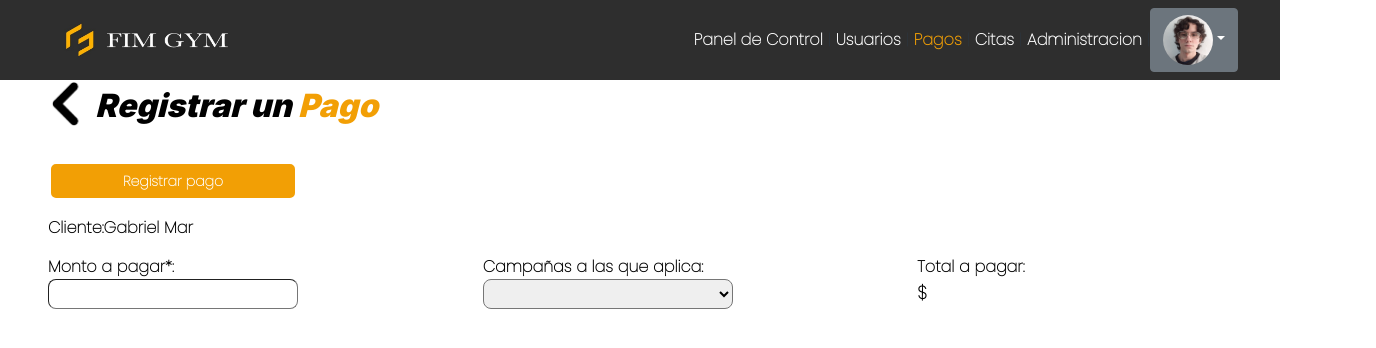
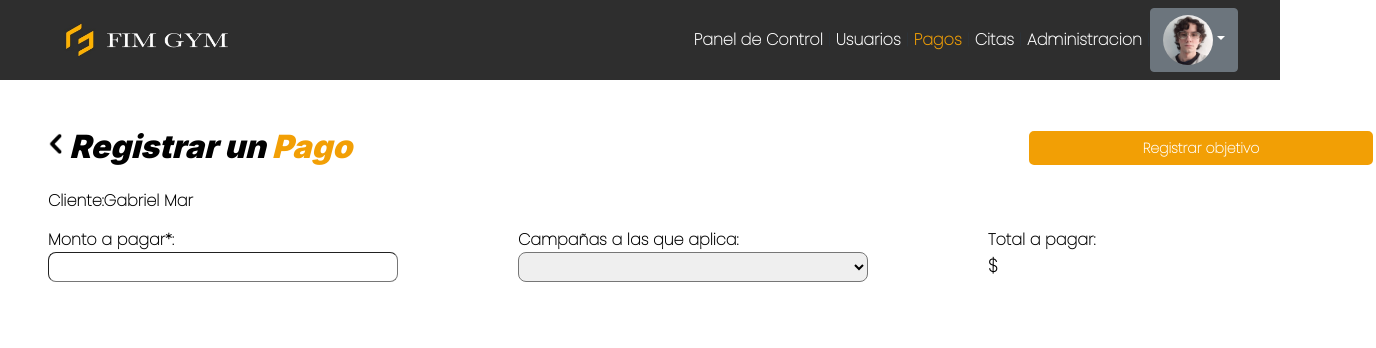
Before and after one commit to AxelDali/FYM-GYM-App-Web, a Vue app: page /pagos/registrar in a window 1280 px wide. Shown: the top 348 px of the page, 1376 px wide, since content can reach past the window. Built offline with nearby package versions, Linux system fonts and the light colour scheme.

Commit message:
Se cambian boton, titulo y select de pagos

```diff
--- a/src/components/MachineForm.vue
+++ b/src/components/MachineForm.vue
@@ -3,7 +3,7 @@
   <br>
   <div class="row align-items-start">
     <div class="col-md-6">
-      <router-link :to="{name: 'maquinas'}"><img src="../assets/back.png" id="back-md-6" style="width: 10%;"></router-link>
+      <router-link :to="{name: 'maquinas'}"><img src="../assets/back.png" id="back-md-6"></router-link>
       <h1 style="font-size:32px">Registrar un <span class="styleTitle"> Maquina</span></h1>
     </div>
     <div class="col-md-3">
--- a/src/components/ObjectiveForm.vue
+++ b/src/components/ObjectiveForm.vue
@@ -19,7 +19,7 @@
     </div>
     <div class="col">
       <label>Descripcion *</label><br>
-      <input v-model="newObjective.description" type="number" style="height:30px" >
+      <input v-model="newObjective.description" type="number" style="height:100px" >
     </div>
     <div class="col">
     </div>
--- a/src/components/PaymentForm.vue
+++ b/src/components/PaymentForm.vue
@@ -1,16 +1,15 @@
 <template>
-  <form @submit.prevent="">
+  <br>
+  <br>
   <div class="row align-items-start">
-      <div class="col align-items-start">
-        <router-link :to="{name: 'pagos'}">
-          <img src="../assets/back.png" id="imageBack">
-        </router-link>
+    <div class="col-md-6">
+      <router-link :to="{name: 'pagos'}"><img src="../assets/back.png" id="imageBack"></router-link>
       <h1 style="font-size:32px">Registrar un <span class="styleTitle"> Pago</span></h1>
     </div>
-      <div col="col">
+    <div class="col-md-3">
     </div>
-      <div class="col">
-        <button type="submit" id="buttonSubmit">Registrar pago</button>
+    <div class="col-md-3">
+      <button type="submit" id="buttonSubmit">Registrar objetivo</button>
     </div>
   </div>
   <div class="row align-items-start">
@@ -30,6 +29,9 @@
       <label>Campañas a las que aplica:</label>
       <select name="campaigns" v-model="newPayment.campaigns">
         <option selected>Seleccione una campañas</option>
+        <option>Forma tu cuerpo - 35%</option>
+        <option>Energiza el corazón - 20%</option>
+        <option>Unete a la familia - 40%</option>
       </select>
     </div>
     <div class="col">
@@ -39,7 +41,6 @@
       </div>
     </div>
   </div>
-  </form>
 </template>
 
 <script>
@@ -59,5 +60,62 @@ export default {
 </script>
 
 <style>
+  #buttonSubmit{
+    background-color: #F29F05;
+    text-align: center;
+    font-family: 'Poppins';
+    font-size: 14px;
+    color: white;
+    width: 350px;
+    height: 40px;
+    border-color: #F29F05;
+    border-radius: 8px;
+    border: solid;
+    font-weight: 600;
+  }
 
+  .styleTitle{
+      color:#F29F05;
+  }
+
+  #flexSwitchCheckDefault{
+      background-color: #F29F05;
+      text-align: center;
+      font-family: 'Poppins';
+      font-size: 14px;
+      color: white;
+      width: 50px;
+      height: 30px;
+      border-color: #F29F05;
+      border-radius: 8px;
+      border: solid;
+      font-weight: 600;
+  }
+
+  #flexSwitchCheckDefault:focus,#flexSwitchCheckDefault:active {
+    outline: none !important;
+    box-shadow: none;
+  }
+
+  .dropdown-menu a{
+      color: #000000 !important;
+      font-weight: bold;
+  }
+
+  input, select, option, #formFile {
+      width: 350px;
+      height: 30px;
+      border-radius: 8px;
+      border-width: 1px;
+      font-family: 'Poppins';
+      color:black;
+      font-size: 16px;
+      text-align: left;
+      font-weight: bold ;
+  }
+
+  #back {
+      width: 10%;
+      padding-bottom: 20px;
+  }
 </style>
```
Lines whose indentation alone changed are shown as unchanged.
